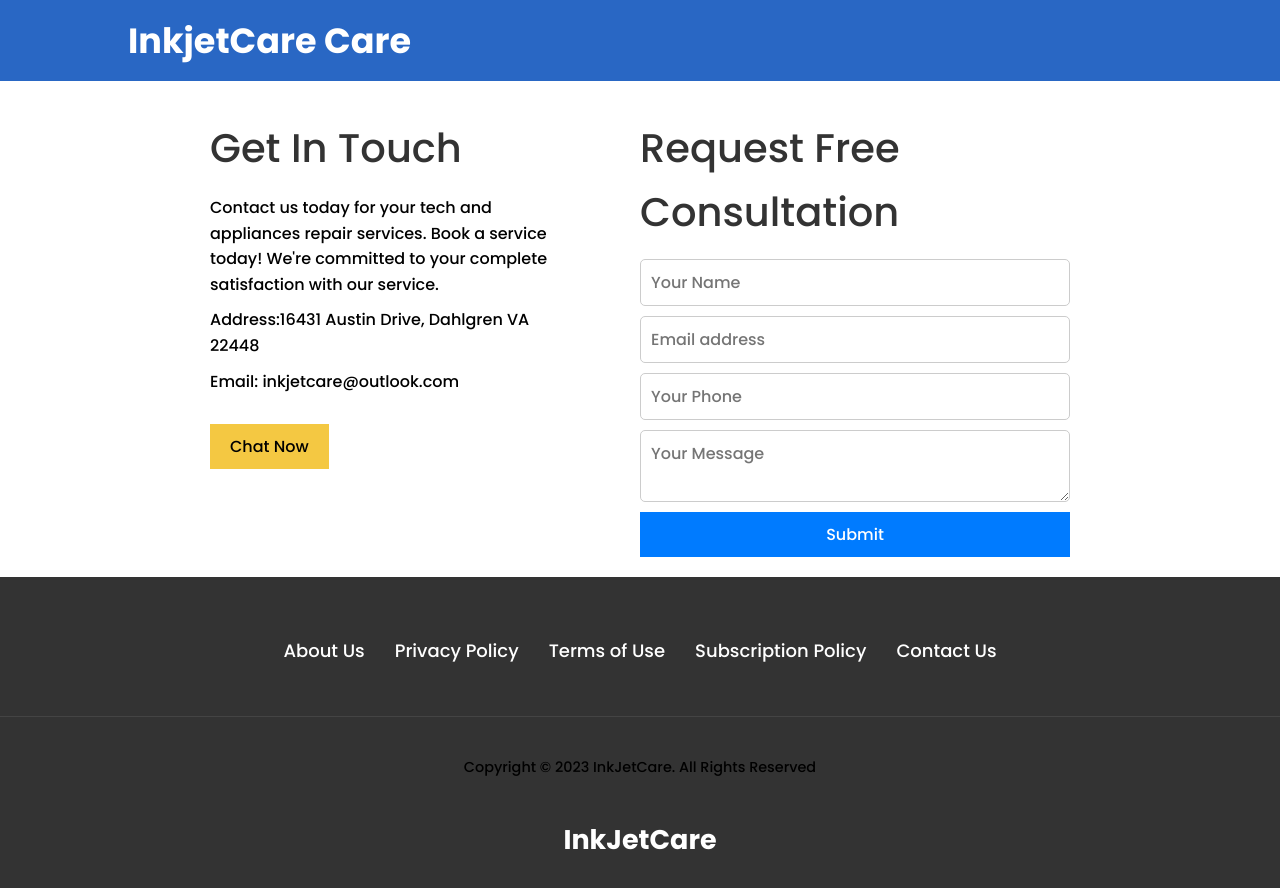
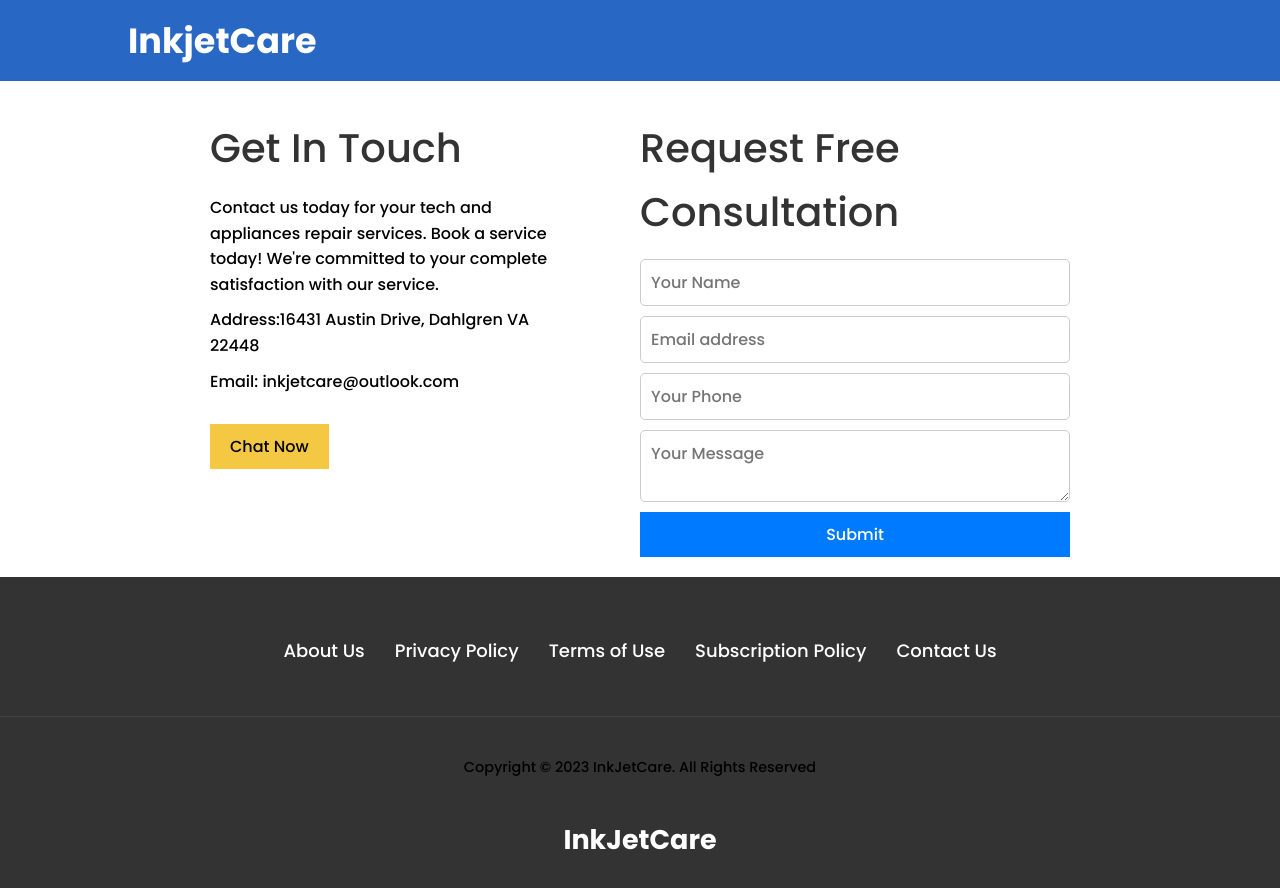
Before and after one commit to developeragency5/inkjetcare, a React (Vite) app: page /contact-us in a window 1280 px wide. Shown: the top 888 px of the page. Built offline with nearby package versions, Linux system fonts and the light colour scheme; a web font is replaced by a local one.

Commit message:
Update ContactUs.jsx

```diff
--- a/src/pages/ContactUs.jsx
+++ b/src/pages/ContactUs.jsx
@@ -39,7 +39,7 @@ const ContactForm = () => {
         <div className="head-div">
           {/* Make the heading a link to the homepage */}
           <Link to="/" style={{ textDecoration: 'none', color: 'inherit' }}>
-            <h2 className="main-heading">InkjetCare Care</h2>
+            <h2 className="main-heading">InkjetCare</h2>
           </Link>
         </div>
         <div className="sec-div"></div>
```
